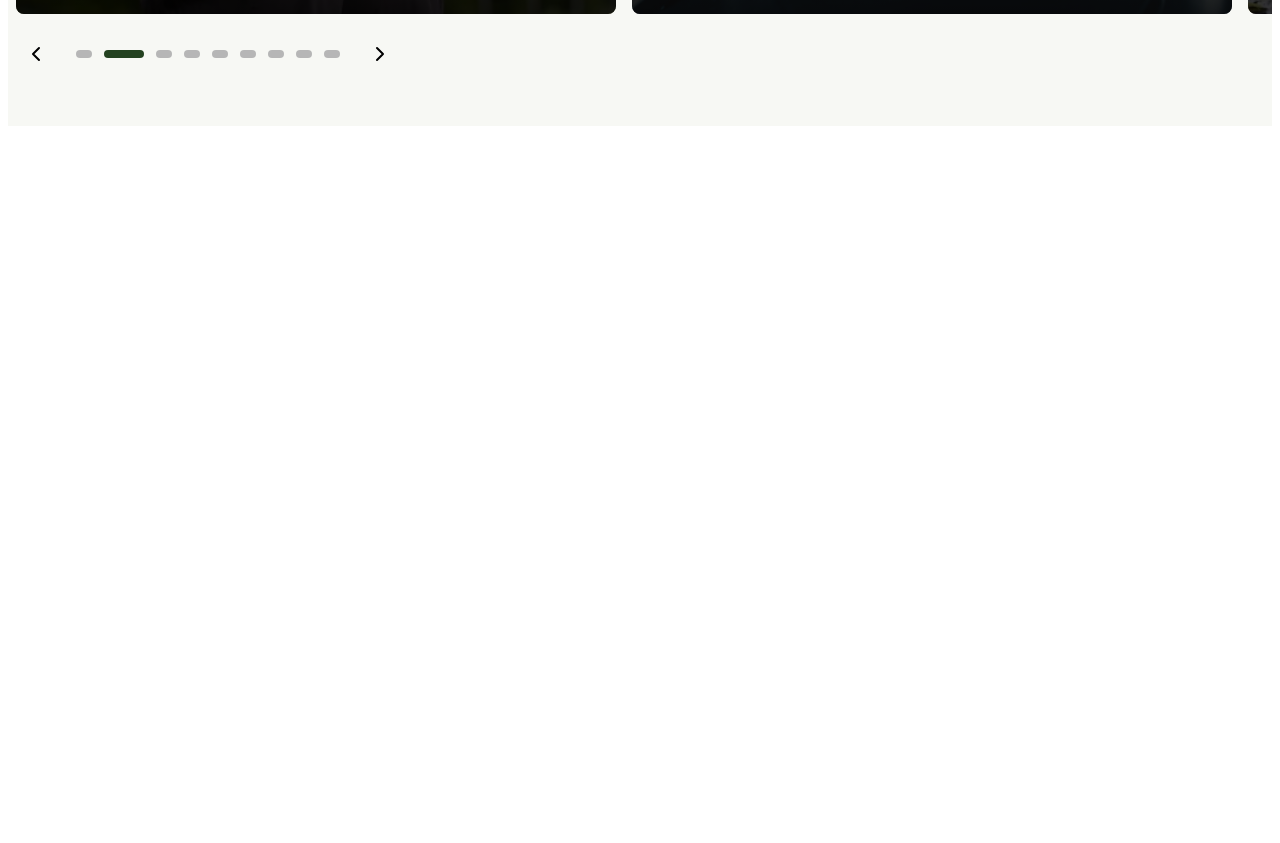
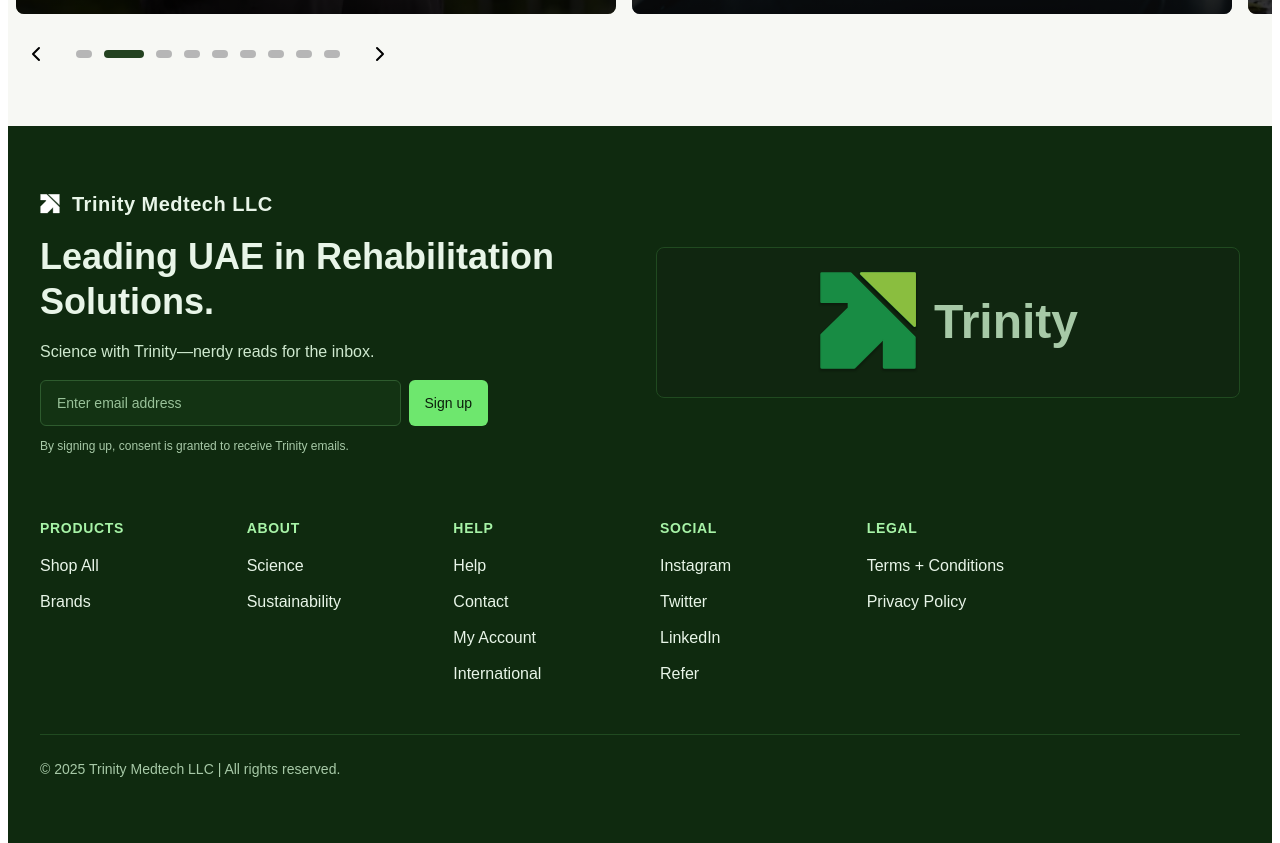
Before and after one commit to dd-002/trinity-medtech-llc, a Next.js app: page / in a window 1280 px wide. Shown: the part 4086-4929 px from the top of the page. Before the commit the page ends 4212 px from the top, so only its background shows below. Built offline with nearby package versions, Linux system fonts and the light colour scheme.

Commit message:
Added footer

```diff
--- a/src/app/page.js
+++ b/src/app/page.js
@@ -1,9 +1,13 @@
+"use client";
+
+import React from "react";
 import Hero from "@/components/home/Hero";
 import Navbar from "@/components/Navbar";
 import BentoShowcase from "@/components/home/BentoShowcase";
 import StoriesCarousel from "@/components/home/Stories";
 import BioHero from "@/components/home/StoriesHero";
 import BrandLogoSection from "@/components/home/BrandSection";
+import Footer from "@/components/Footer";
 
 const STORIES = [
   {
@@ -80,6 +84,7 @@ export default function HomePage() {
       <BrandLogoSection />
       <BioHero />
       <StoriesCarousel stories={STORIES} delay={5000} visibleCount={3} />
+      <Footer/>
     </main>
   );
 }
--- /dev/null
+++ b/src/components/Footer.jsx
@@ -0,0 +1,146 @@
+import Link from "next/link";
+import Image from "next/image";
+
+export default function Footer() {
+  return (
+    <footer className="bg-[#0f2a0f] text-[#e8f5e8]">
+      <div className="mx-auto max-w-7xl px-4 sm:px-6 lg:px-8 py-16">
+        {/* Top headline / CTA */}
+        <div className="grid gap-8 lg:grid-cols-2 lg:items-center">
+          <div className="space-y-4">
+            <Link
+              href="/"
+              className="inline-flex items-center gap-3 group"
+              aria-label="Seed home"
+            >
+              <Image src={"/logos/logow.svg"} width={20} height={20} />
+              <span className="text-xl font-semibold tracking-wide">
+                Trinity Medtech LLC
+              </span>
+            </Link>
+
+            <h2 className="text-3xl sm:text-4xl font-semibold leading-tight">
+              Leading UAE in Rehabilitation Solutions.
+            </h2>
+            <p className="text-[#cfe9cf]">
+              Science with Trinity—nerdy reads for the inbox.
+            </p>
+
+            <form
+              className="w-full max-w-md"
+              onSubmit={(e) => e.preventDefault()}
+            >
+              <div className="flex gap-2 flex-col sm:flex-row">
+                <label htmlFor="newsletter-email" className="sr-only">
+                  Email
+                </label>
+                <input
+                  id="newsletter-email"
+                  name="email"
+                  type="email"
+                  autoComplete="email"
+                  required
+                  className="min-w-0 flex-1 rounded-md bg-[#133313] border border-[#2e5b2e] px-4 py-3 text-sm placeholder-[#99c299] focus:outline-none focus:ring-2 focus:ring-[#6ee76e]"
+                  placeholder="Enter email address"
+                />
+                <button
+                  type="submit"
+                  className="inline-flex items-center justify-center rounded-md bg-[#6ee76e] px-4 py-3 text-[#0b1f0b] text-sm font-medium hover:bg-[#56d656] focus:outline-none focus:ring-2 focus:ring-offset-2 focus:ring-[#6ee76e] focus:ring-offset-[#0f2a0f]"
+                >
+                  Sign up
+                </button>
+              </div>
+              <p className="mt-3 text-xs text-[#a7c9a7]">
+                By signing up, consent is granted to receive Trinity emails.
+              </p>
+            </form>
+          </div>
+
+          {/* FDA-style notice */}
+          <div className="flex items-center justify-center rounded-lg border border-[#204a20] bg-[#102610] p-4 text-xs text-[#a7c9a7] sm:p-6">
+            <Image
+              src="/logos/logoc.svg"
+              width={100}
+              height={100}
+              alt="LOGO"
+              className="flex-shrink-0"
+            />
+            <span className="ml-4 text-3xl sm:text-5xl font-semibold leading-none">
+              Trinity
+            </span>
+          </div>
+        </div>
+
+        {/* Link sections */}
+        <div className="mt-16 grid grid-cols-2 gap-10 sm:grid-cols-3 lg:grid-cols-6">
+          <FooterGroup
+            title="Products"
+            links={[
+              { label: "Shop All", href: "#" },
+              { label: "Brands", href: "#" },
+            ]}
+          />
+          <FooterGroup
+            title="About"
+            links={[
+              { label: "Science", href: "#" },
+              { label: "Sustainability", href: "#" },
+            ]}
+          />
+          <FooterGroup
+            title="Help"
+            links={[
+              { label: "Help", href: "#" },
+              { label: "Contact", href: "#" },
+              { label: "My Account", href: "#" },
+              { label: "International", href: "#" },
+            ]}
+          />
+          <FooterGroup
+            title="Social"
+            links={[
+              { label: "Instagram", href: "#" },
+              { label: "Twitter", href: "#" },
+              { label: "LinkedIn", href: "#" },
+              { label: "Refer", href: "#" },
+            ]}
+          />
+          <FooterGroup
+            title="Legal"
+            links={[
+              { label: "Terms + Conditions", href: "#" },
+              { label: "Privacy Policy", href: "#" },
+            ]}
+          />
+        </div>
+
+        {/* Bottom bar */}
+        <div className="mt-12 border-t border-[#204a20] pt-6 flex flex-col sm:flex-row items-start sm:items-center justify-between gap-4">
+          <p className="text-sm text-[#a7c9a7]">
+            © {new Date().getFullYear()} Trinity Medtech LLC | All rights
+            reserved.
+          </p>
+        </div>
+      </div>
+    </footer>
+  );
+}
+
+function FooterGroup({ title, links }) {
+  return (
+    <div className="space-y-4">
+      <h3 className="text-sm font-semibold uppercase tracking-wider text-[#a7f3a7]">
+        {title}
+      </h3>
+      <ul className="space-y-3">
+        {links.map((l) => (
+          <li key={l.label}>
+            <Link href={l.href} className="hover:text-white/90 transition">
+              {l.label}
+            </Link>
+          </li>
+        ))}
+      </ul>
+    </div>
+  );
+}
```
